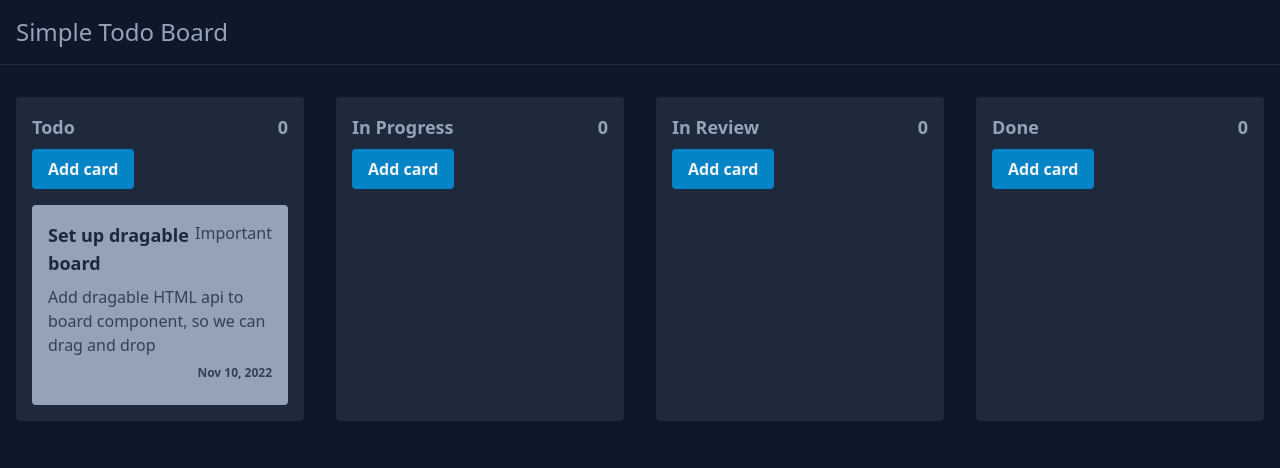
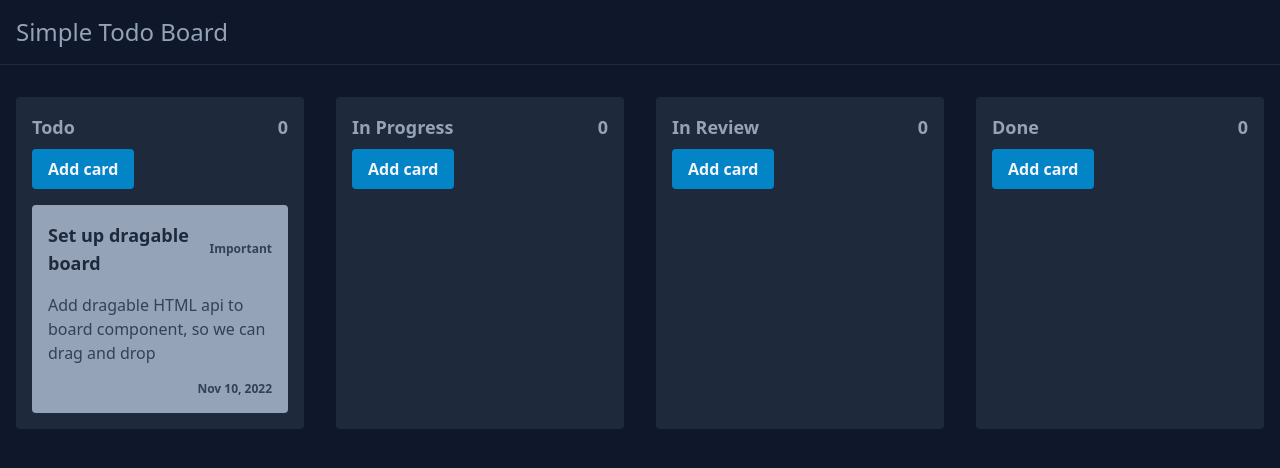
Before and after one commit to adityarahmayadi/aka-todo-board, a Next.js app: page / in a window 1280 px wide. Shown: the top 468 px of the page. Built offline with nearby package versions, Linux system fonts and the light colour scheme.

Commit message:
style: adjust card component styles

```diff
--- a/components/card/index.js
+++ b/components/card/index.js
@@ -6,14 +6,14 @@ export function Card({
 }){
   return(
     <div className="p-4 rounded border-slate-500/30 w-full bg-slate-400 text-slate-700 cursor-pointer">
-      <div className="flex justify-between mb-2">
+      <div className="flex justify-between mb-4 items-center">
         <p className="text-lg font-semibold text-slate-800">{title}</p>
-        <p>{category}</p>
+        <p className="font-bold text-xs">{category}</p>
       </div>
-      <p className="mb-2">
+      <p className="mb-4">
         {desc}
       </p>
-      <p className="mb-2 font-bold text-xs text-end">
+      <p className="font-bold text-xs text-end">
         {expiredAt}
       </p>
     </div>
```
